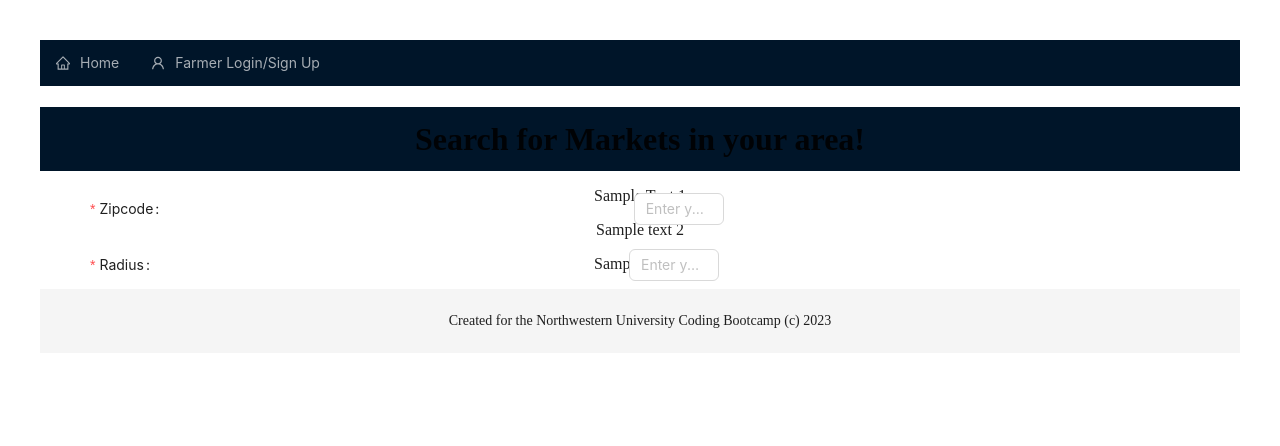
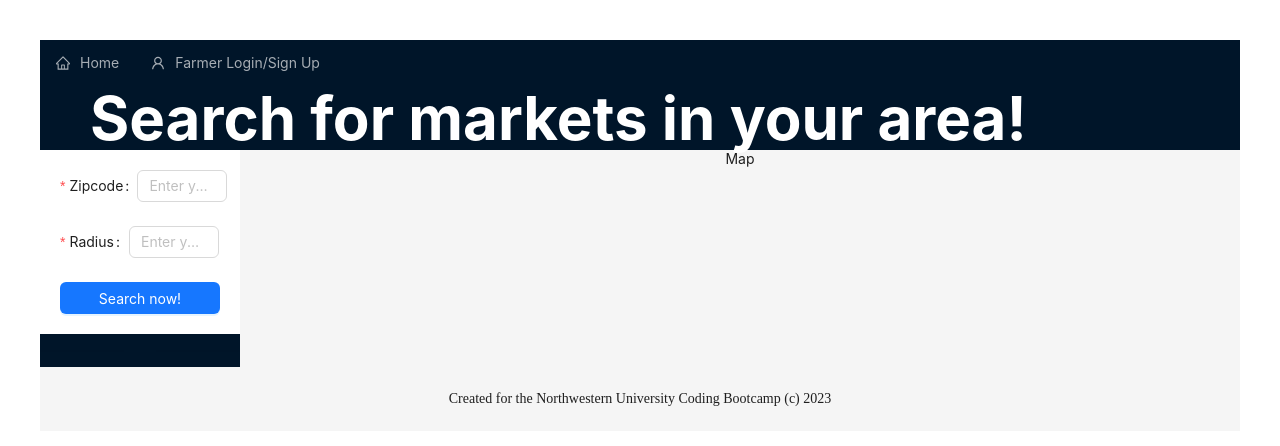
Before and after one commit to Johnnae/Local-Fresh-Finder, a React (Vite) app in the folder client/: page / in a window 1280 px wide. Shown: the top 446 px of the page. Built offline with nearby package versions, Linux system fonts and the light colour scheme.

Commit message:
added button for search, api key fixed

```diff
--- a/client/src/pages/Homepage.jsx
+++ b/client/src/pages/Homepage.jsx
@@ -12,7 +12,7 @@ import {
   InputNumber,
 } from 'antd';
 
-const { Header, Content } = Layout;
+const { Header, Content, Sider } = Layout;
 import Footer from '../components/Footer';
 
 import { useMutation } from '@apollo/client';
@@ -20,15 +20,15 @@ import { saveMarketIds, getSavedMarketIds } from '../utils/localStorage';
 
 import Auth from '../utils/auth';
 import { searchMarkets } from '../utils/API';
-import { SAVE_BOOK } from "../../../../Book-Search-Engine/client/src/utils/mutations";
 import { SAVE_market } from "../utils/mutations";
 
 
 const SavedMarkets = () => {
+
   // create state for holding returned market data
   const [searchedMarkets, setSearchedMarkets] = useState([]);
   // create state for holding our search field data
-  const [searchInput, setSearchInput] = useState('');
+  const [zipCode, setSearchInput] = useState('');
 
   // create method to search for markets and set state on form submit
   const [savedMarketIds, setSavedMarketIds] = useState(getSavedMarketIds());
@@ -40,24 +40,29 @@ const SavedMarkets = () => {
     return () => saveMarketIds(savedMarketIds);
   });
 
-  const [value, setValue] = useState('99');
+  const [radius, setValue] = useState('99');
 
   // create method to handle saving a market to our database
-  const handleFormSubmit = async (event) => {
-    event.preventDefault();
+  const handleFormSubmit = async (values) => {
+    // event.preventDefault();
+    console.log(values.Radius, values.Zipcode);
 
-    if (!searchInput) {
+    const SearchZipCode = values.ZipCode
+    const SearchRadius = values.Radius
+    if (!SearchZipCode && !SearchRadius) {
       return false;
     }
 
     try {
-      const response = await searchMarkets(searchInput);
+      const response = await searchMarkets(SearchZipCode, SearchRadius);
+
+      console.log(response);
 
       if (!response.ok) {
         throw new Error('something went wrong!');
       }
 
-      const { markets } = await response.json();
+      const { markets } = await response;
 
       const marketData = markets.map((data) => ({
         farmersMarket: data.listing_name,
@@ -112,29 +117,71 @@ const SavedMarkets = () => {
   return (
     <>
       <div>
-        <Header>
-          <h1>Search for Markets in your area!</h1>
+        <Layout>
+          <Header style={{
+            display: "flex",
+            alignItems: "center",
+            color: "white",
+            fontSize: "30px",
+            }}>
+            <h1>Search for markets in your area!</h1>
+          </Header>
+        </Layout>
+        <Layout hasSider>
+          <Sider>
             <Form
               name="searchBar"
               initialValues={{ remember: true }}
-            width= "md" >
-          <Form.Item label="Zipcode" name="Zipcode" width="50px" rules={[{ required: true, message: "Please input your zipcode!" }]}>
-              <InputNumber placeholder="Enter your 5 digit Zipcode" min={1} max={99999} width="md" />
+              width="md"
+              onFinish={handleFormSubmit}
+              style={{
+                display: 'flex',
+                flexDirection: 'column',
+                background: "white",
+                padding: "20px",
+              }}>
+              <Form.Item
+                label="Zipcode"
+                name="Zipcode"
+                width="50px"
+                rules={[{ required: true, message: "Please input your zipcode!" }]}
+                >
+                <InputNumber value={zipCode} placeholder="Enter your 5 digit Zipcode" min={1} max={99999} width="md"  />
               </Form.Item>
-          <Form.Item label="Radius" name="Radius" rules={[{ required: true }]} width="md">
-              <InputNumber placeholder="Enter your radius" min={1} max={100} value={value} onChange={setValue} />
+              <Form.Item
+                label="Radius"
+                name="Radius"
+                rules={[{ required: true }]} width="md"
+                >
+                <InputNumber placeholder="Enter your radius" min={1} max={100} value={radius}/>
               </Form.Item>
+              <Button type="primary" htmlType="submit">
+                Search now!
+              </Button>
             </Form>
-        </Header>
-        <Content>
-          <div>
-            <div>
-              <p> Sample Text 1</p>
-              <p> Sample text 2</p>
-              <p> Sample Text 3</p>
-            </div>
-          </div>
-        </Content>
+            <Divider>
+              <Space
+                direction="vertical"
+                size="middle"
+                style={{
+                  display: 'flex',
+                }}
+              >
+                {searchedMarkets.map((market) => {
+                  return(
+                    <Card title={market.farmersMarket} bordered={false} size="small" key={market.marketId}>
+                      <p>{market.streetAddress}</p>
+                      <p>{market.city}, {market.state} {market.zipCode}</p>
+                      <p>{market.marketPhone ? market.marketPhone : "No phone number listed"}</p>
+                      <p>{market.contact_email ? market.contact_email : "No email available"}</p>
+                      <p>{market.website === null ? "No website available" : market.website}</p>
+                    </Card>
+                  )})}
+              </Space>
+            </Divider>
+          </Sider>
+          <Content>Map</Content>
+        </Layout>
       </div>
         <Footer/>
     </>
--- a/client/src/utils/API.js
+++ b/client/src/utils/API.js
@@ -52,6 +52,6 @@ export const deleteBook = (bookId, token) => {
 
 // make a search to google books api
 // https://www.googleapis.com/books/v1/volumes?q=harry+potter
-export const searchMarkets = (query, radius) => {
-  return fetch(`https://www.usdalocalfoodportal.com/api/farmersmarket/?apikey=qpegNmRIRs&zip=${query}&radius=${radius}`);
+export const searchMarkets = (zipcode, radius) => {
+  return fetch(`https://www.usdalocalfoodportal.com/api/farmersmarket/?apikey=qpegNmRlRs&zip=${zipcode}&radius=${radius}`);
 };
```
Lines whose indentation alone changed are shown as unchanged.
